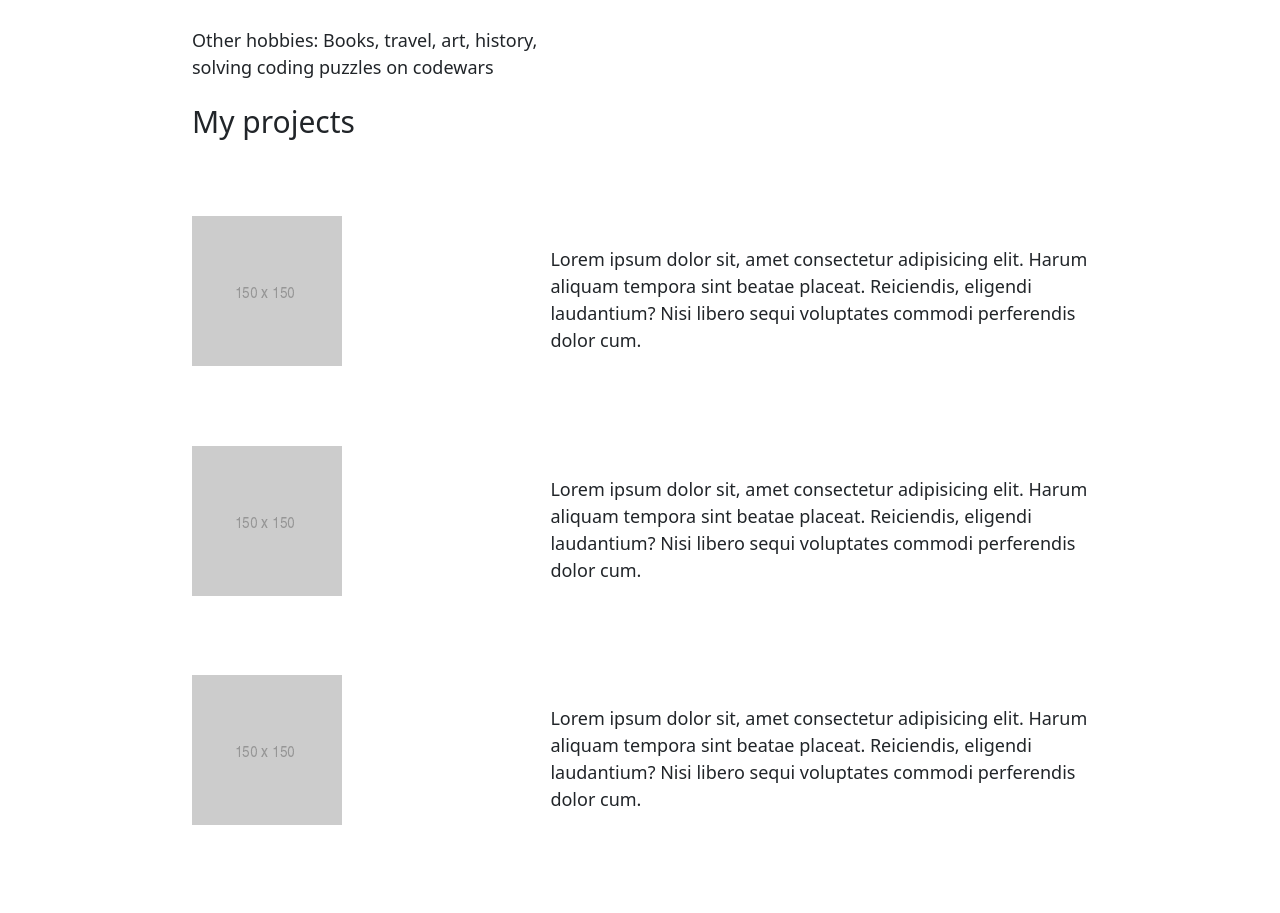
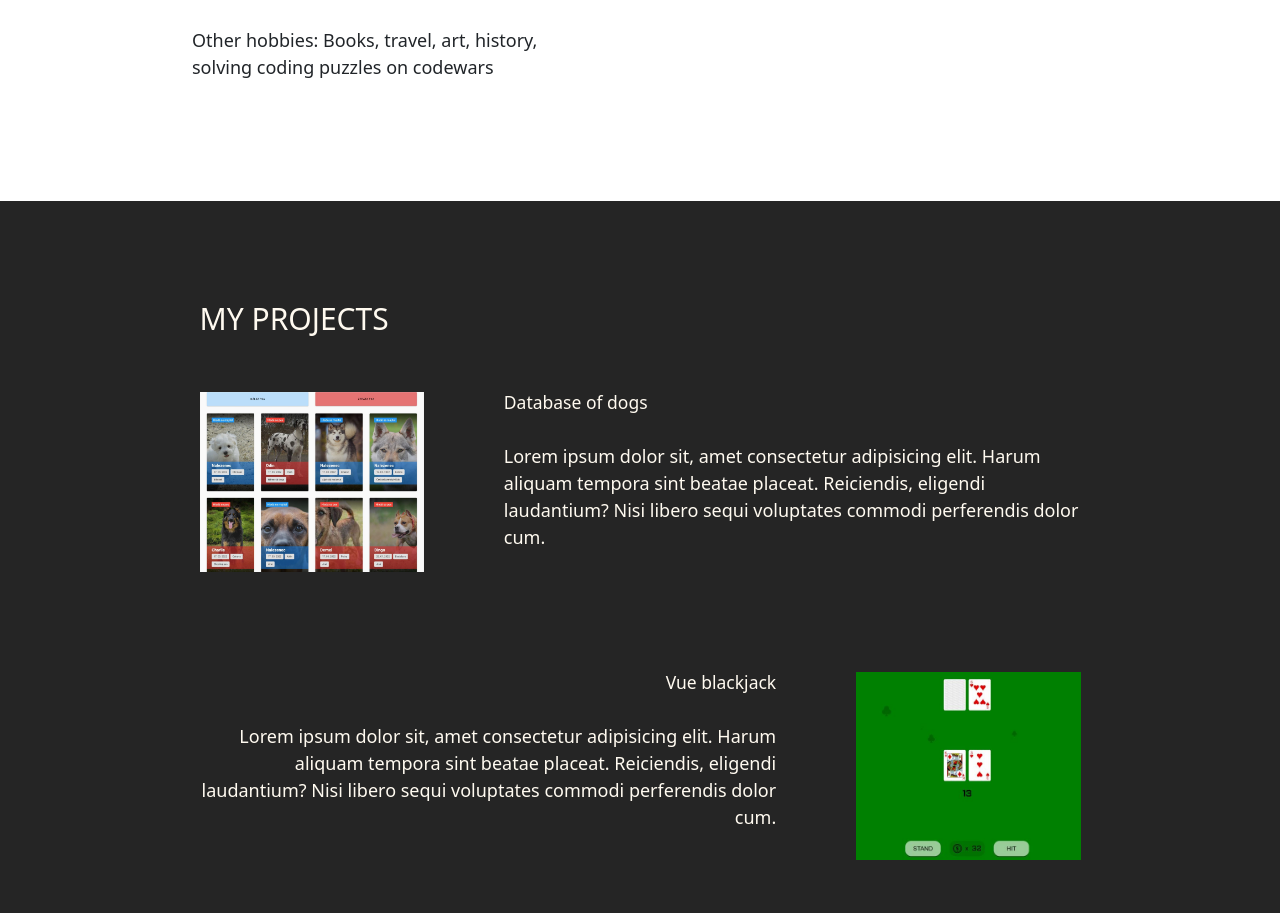
Before and after one commit to Verdanmaer/Portfolio, a website: page index.html in a window 1280 px wide. Shown: the part 1296-2209 px from the top of the page. Drawn offline with nearby package versions, Linux system fonts and the light colour scheme.

Commit message:
add project previews plus simple style changes

```diff
--- a/index.html
+++ b/index.html
@@ -48,35 +48,29 @@
   </section>
 
   <section class="projects">
-    <h2 class="projects__heading heading-secondary">My projects</h2>
+    <div class="container">
+      <h2 class="projects__heading heading-secondary">MY PROJECTS</h2>
       <div class="projects__item">
         <div class="projects__preview">
-        <img src="./assets/150.jpg" alt="Project preview">
+          <img src="./assets/Vue_dogs.JPG" alt="Project preview">
         </div>
         <div class="projects__about">
+          <h3>Database of dogs</h3>
           <p class="paragraph">Lorem ipsum dolor sit, amet consectetur adipisicing elit.
             Harum aliquam tempora sint beatae placeat. Reiciendis, eligendi laudantium?
             Nisi libero sequi voluptates commodi perferendis dolor cum.</p>
         </div>
       </div>
       <div class="projects__item">
-      <div class="projects__preview">
-        <img src="./assets/150.jpg" alt="Project preview">
-      </div>
         <div class="projects__about">
+          <h3>Vue blackjack</h3>
           <p class="paragraph">Lorem ipsum dolor sit, amet consectetur adipisicing elit.
             Harum aliquam tempora sint beatae placeat. Reiciendis, eligendi laudantium?
             Nisi libero sequi voluptates commodi perferendis dolor cum.</p>
         </div>
+        <div class="projects__preview">
+          <img src="./assets/Vue_blackjack.JPG" alt="Project preview">
         </div>
-    <div class="projects__item">
-      <div class="projects__preview">
-        <img src="./assets/150.jpg" alt="Project preview">
-      </div>
-      <div class="projects__about">
-        <p class="paragraph">Lorem ipsum dolor sit, amet consectetur adipisicing elit.
-          Harum aliquam tempora sint beatae placeat. Reiciendis, eligendi laudantium?
-          Nisi libero sequi voluptates commodi perferendis dolor cum.</p>
       </div>
     </div>
   </section>
--- a/sass/_home.scss
+++ b/sass/_home.scss
@@ -1,8 +1,7 @@
 .about {
   width: 70%;
   margin: 0 auto;
-  min-height: 50rem;
-  margin-top: 10rem;
+  padding: 10rem 0;
 
   display: flex;
   justify-content: space-between;
@@ -30,11 +29,9 @@
 }
 
 .projects {
-  width: 70%;
-  margin: 0 auto;
-  min-height: 80rem;
-  display: flex;
-  flex-wrap: wrap;
+  background-color: $color-primary-light;
+  color: $color-secondary;
+  padding: 10rem 0;
 
   &__heading {
     flex: 100%;
@@ -42,13 +39,23 @@
 
   &__item {
     display: flex;
+    gap: 8rem;
+    padding: 5rem 0;
   }
 
   &__preview {
-    flex: 40%;
+    flex: 20%;
+    img {
+      object-fit: cover;
+      width: 100%;
+    }
   }
 
   &__about {
     flex: 60%;
+
+    &:nth-child(odd) {
+      text-align: right;
+    }
   }
 }
--- a/sass/base/_base.scss
+++ b/sass/base/_base.scss
@@ -5,3 +5,8 @@
     padding: 0;
     box-sizing: border-box;
 }
+
+.container {
+  width: 70%;
+  margin:  0 auto;
+}
```
Also changed, not shown: assets/150.jpg (deleted), assets/Vue_blackjack.JPG (added), assets/Vue_dogs.JPG (added), css/style.css, package.json (line endings or trailing spaces). Lines whose indentation alone changed are shown as unchanged.
